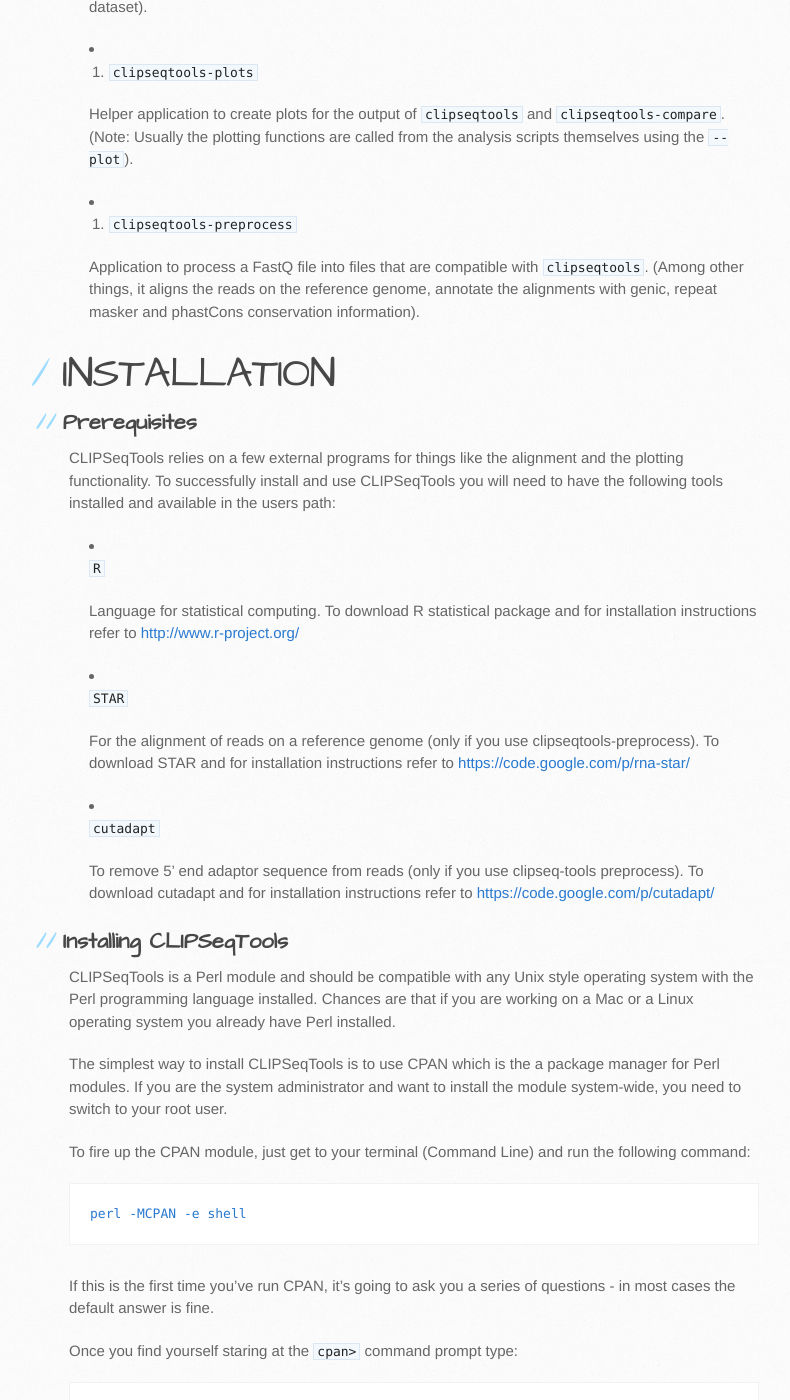
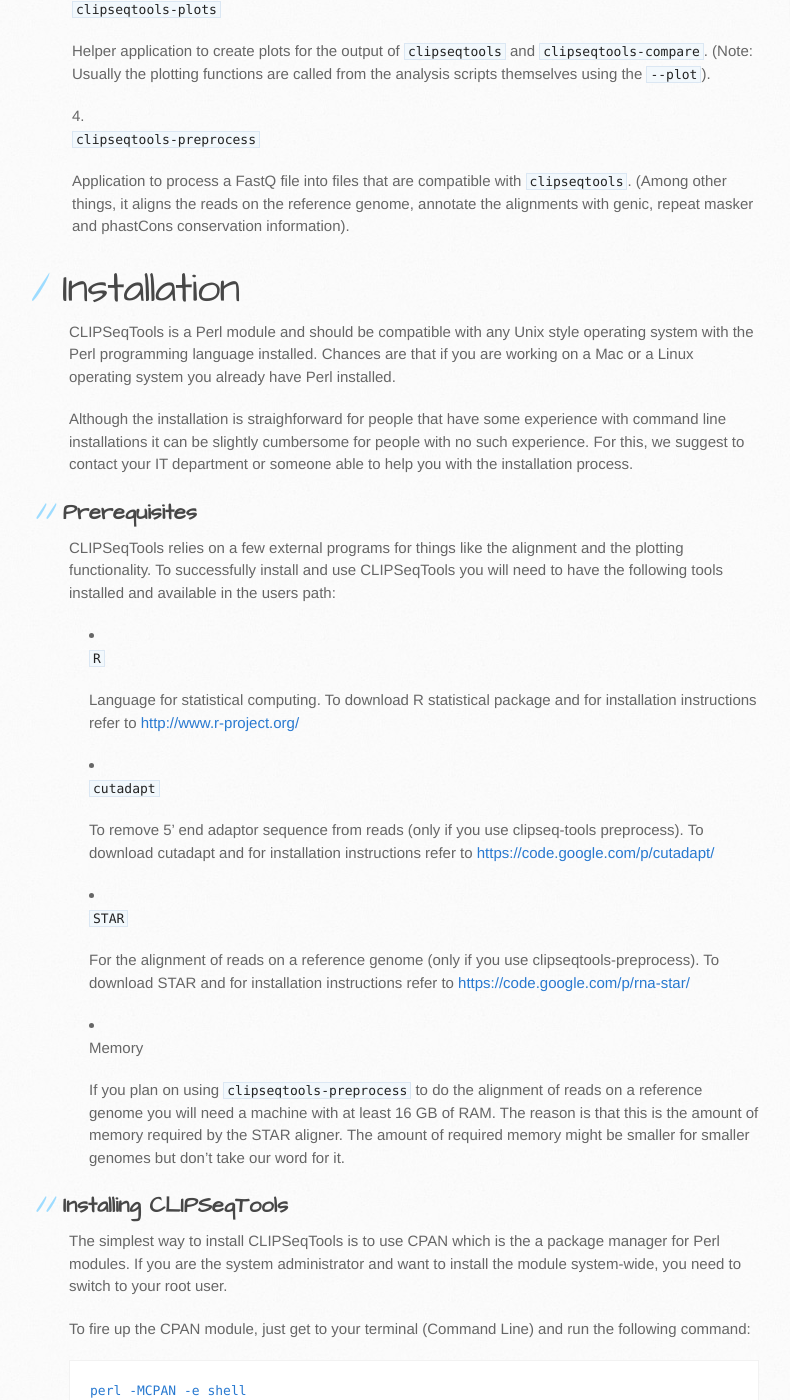
Before and after one commit to mnsmar/clipseqtools, a Jekyll site: the page built from index.md, in a window 1280 px wide and 1400 px high, scrolled down 712 px. Shown: the whole window, without its empty margins (101-891 px from the left). Built offline with Jekyll 4.4.1, drawn with Linux system fonts in a browser that asks for light colours; Markdown is read by kramdown in place of the engine named in the settings; some of the changed text lies outside the part shown.

Commit message:
Update index and tutorial.

```diff
--- a/index.md
+++ b/index.md
@@ -1,76 +1,90 @@
 ---
 layout: default
-title: ClipSeqTools
+title: CLIPSeqTools
 ---
-
-# INTRODUCTION
 
 _CLIPSeqTools_ is a collection of command line applications used for the
 analysis of CLIP-Seq datasets. CLIP-Seq stands for UV cross-linking and
 immunoprecipitation coupled with high-throughput sequencing.
 
-_CLIPSeqTools_ offers applications for a wide range of analyses that will
-give an in depth view of the analysed dataset. Examples of such analyses are:
-genome read coverage, motif enrichment, relative positioning of reads of two
+_CLIPSeqTools_ has applications for a wide range of analyses that will give an
+in depth view of the analysed dataset. Examples of such analyses are: genome
+read coverage, motif enrichment, relative positioning of reads of two
 datasets, etc).
 
-_CLIPSeqTools_ is grouped in 4 toolboxes each of which performs a specific
-set of analyses:
+_CLIPSeqTools_ is grouped in 4 toolboxes each of which performs a specific set
+of analyses:
 
-- 1. `clipseqtools`
+1. `clipseqtools`
 
-    Application to analyse a single CLIP-Seq library.
+	Application to analyse a single CLIP-Seq library.
 
-- 2. `clipseqtools-compare`
+2. `clipseqtools-compare`
 
-    Application to compare two CLIP-Seq libraries. (Can be used after
-    `clipseqtools` is run on each dataset).
+	Application to compare two CLIP-Seq libraries. (Can be used after
+	`clipseqtools` is run on each dataset).
 
-- 3. `clipseqtools-plots`
+3. `clipseqtools-plots`
 
-    Helper application to create plots for the output of `clipseqtools` and
-    `clipseqtools-compare`.  (Note: Usually the plotting functions are called
-    from the analysis scripts themselves using the `--plot`).
+	Helper application to create plots for the output of `clipseqtools` and
+	`clipseqtools-compare`.  (Note: Usually the plotting functions are called
+	from the analysis scripts themselves using the `--plot`).
 
-- 4. `clipseqtools-preprocess`
+4. `clipseqtools-preprocess`
 
-    Application to process a FastQ file into files that are compatible with
-    `clipseqtools`. (Among other things, it aligns the reads on the reference
-    genome, annotate the alignments with genic, repeat masker and phastCons
-    conservation information).
+	Application to process a FastQ file into files that are compatible with
+	`clipseqtools`. (Among other things, it aligns the reads on the reference
+	genome, annotate the alignments with genic, repeat masker and phastCons
+	conservation information).
 
-# INSTALLATION
-
-## Prerequisites
-
-_CLIPSeqTools_ relies on a few external programs for things like the
-alignment and the plotting functionality. To successfully install and use
-_CLIPSeqTools_ you will need to have the following tools installed and
-available in the users path:
-
-- `R`
-
-    Language for statistical computing. To download R statistical package and for
-    installation instructions refer to [http://www.r-project.org/](http://www.r-project.org/)
-
-- `STAR`
-
-    For the alignment of reads on a reference genome (only if you use
-    clipseqtools-preprocess). To download STAR and for installation instructions
-    refer to [https://code.google.com/p/rna-star/](https://code.google.com/p/rna-star/)
-
-- `cutadapt`
-
-    To remove 5' end adaptor sequence from reads (only if you use clipseq-tools
-    preprocess). To download cutadapt and for installation instructions refer to
-    [https://code.google.com/p/cutadapt/](https://code.google.com/p/cutadapt/)
-
-## Installing CLIPSeqTools
+# Installation
 
 _CLIPSeqTools_ is a Perl module and should be compatible with any Unix style
 operating system with the Perl programming language installed.  Chances are
 that if you are working on a Mac or a Linux operating system you already have
 Perl installed.
+
+Although the installation is straighforward for people that have some
+experience with command line installations it can be slightly cumbersome for
+people with no such experience. For this, we suggest to contact your IT
+department or someone able to help you with the installation process.
+
+## Prerequisites
+
+_CLIPSeqTools_ relies on a few external programs for things like the alignment
+and the plotting functionality. To successfully install and use _CLIPSeqTools_
+you will need to have the following tools installed and available in the users
+path:
+
+- `R`
+
+	Language for statistical computing. To download R statistical package and
+	for installation instructions refer to
+	[http://www.r-project.org/](http://www.r-project.org/)
+
+- `cutadapt`
+
+	To remove 5' end adaptor sequence from reads (only if you use
+	clipseq-tools preprocess). To download cutadapt and for installation
+	instructions refer to
+	[https://code.google.com/p/cutadapt/](https://code.google.com/p/cutadapt/)
+
+- `STAR`
+
+	For the alignment of reads on a reference genome (only if you use
+	clipseqtools-preprocess). To download STAR and for installation
+	instructions refer to
+	[https://code.google.com/p/rna-star/](https://code.google.com/p/rna-star/)
+
+- Memory
+
+	If you plan on using `clipseqtools-preprocess` to do the alignment of
+	reads on a reference genome you will need a machine with at least 16 GB of
+	RAM. The reason is that this is the amount of memory required by the STAR
+	aligner. The amount of required memory might be smaller for smaller
+	genomes but don't take our word for it.
+
+## Installing CLIPSeqTools
 
 The simplest way to install _CLIPSeqTools_ is to use CPAN which is the a
 package manager for Perl modules.  If you are the system administrator and
@@ -90,7 +104,7 @@
 
 CPAN should take it from there and install _CLIPSeqTools_.
 
-# GETTING STARTED
+# Getting Started
 
 ## Download required files
 
@@ -99,41 +113,44 @@
 species - human (assembly: hg19), mouse (assembly: mm9) and fly (assembly:
 dme3) on our public server.
 
-You may access these file at
-[http://mourelatos03.med.upenn.edu/clipseqtools/](http://mourelatos03.med.upenn.edu/clipseqtools/)
+You may access these file at this [link](http://mourelatos03.med.upenn.edu/clipseqtools/data/)
 
 ## Prepare your working directory
 
 To keep things simle, in the following we assume you are using a working
 directory named `clip` and that you work for human (hg19) species.
 
-- 1. Create a new directory named `data` inside `clip/`.
+1. Create a new directory named `data` inside `clip/`.
 
-    This creates the path `clip/data/`
+	This creates the path `clip/data/`
 
-- 2. Download file `hg19.tgz` from our public server using the link given previously
-- 3. Put the downloaded file into the new directory `clip/data/` and unzip it.
+2. Download file `hg19.tgz` from our public server using the link given
+previously
 
-    This creates the path `clip/data/hg19/`
-    To save disk space you can now remove file hg19.tgz
+3. Put the downloaded file into the new directory `clip/data/` and unzip it.
 
-- 3. Assuming your CLIP-Seq data are for _proteinA_, create a new directory named `proteinA` inside `clip/`.
+	This creates the path `clip/data/hg19/`.
+	To save disk space you can now remove file `hg19.tgz`.
 
-    This creates the path `clip/proteinA/`
+4. Assuming your CLIP-Seq data are for _proteinA_, create a new directory
+named `proteinA` inside `clip/`.
 
-- 4. Move/Copy the FastQ file with the CLIP-Seq reads into `clip/proteinA/` and rename it to _reads.fastq_.
+	This creates the path `clip/proteinA/`
 
-    **Important:** Unzip it, if it is zipped.
+5. Move/Copy the FastQ file with the CLIP-Seq reads into `clip/proteinA/` and
+rename it to _reads.fastq_.
 
-- 5. Open a terminal and navigate to your working directory.
+	__Important:__ Unzip it, if it is zipped.
+
+6. Open a terminal and navigate to your working directory.
 
         cd /path/to/clip/
 
-- 6. List all directories and files with the following command.
+7. List all directories and files with the following command.
 
         find .
 
-    You should have a working directory that looks like this:
+	You should now have a working directory that looks like this:
 
         clip/
         clip/data/
@@ -141,13 +158,13 @@
         clip/proteinA/
         clip/proteinA/reads.fastq
 
-    Verify that everything is in place.
+	Verify that everything is in place.
 
-## Align and process the FastQ file with `clipseqtools-preprocess`
+## Align and process FastQ files with `clipseqtools-preprocess`
 
 To process the fastq file, align the reads on the reference genome, annotate
 the alignments with genic, repeat masker and phastCons conservation
-information run the following command substituting <PLACEHOLDER> with the
+information run the following command substituting \<PLACEHOLDER\> with the
 appropriate information.
 
 - If you are running on a machine with **more** than 32GB RAM.
```
Also changed, not shown: other parts of index.md (+0 -4 lines), tutorial/index.md (+116 -199 lines).
